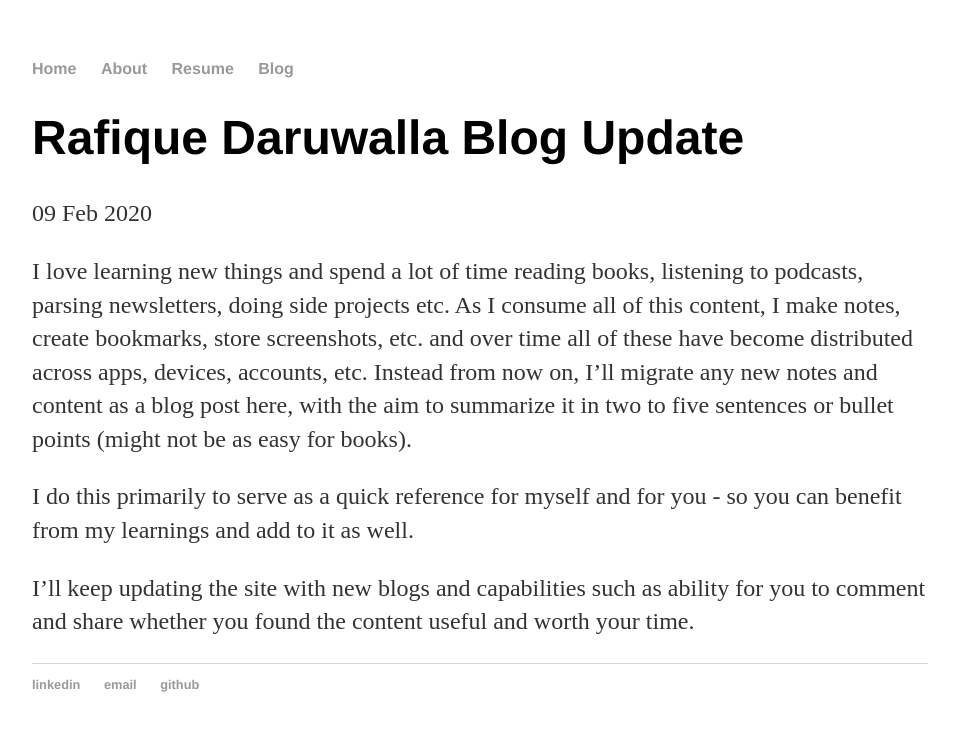
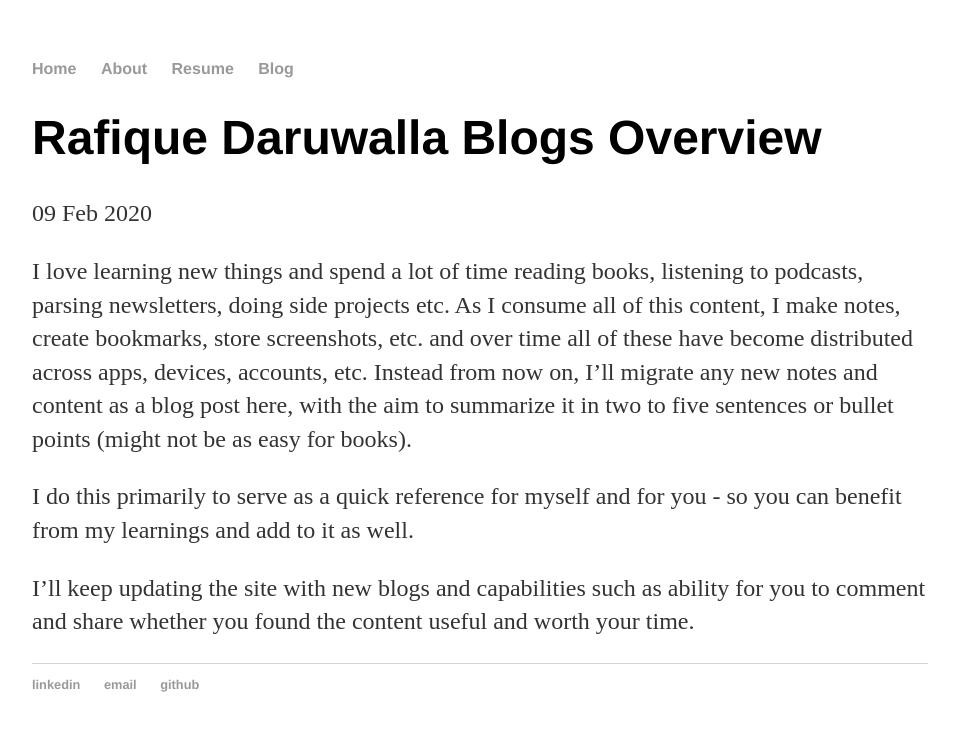
Before and after one commit to rafique-daruwalla/rafique-daruwalla.github.io, a Jekyll site: the page built from _posts/2020-02-09-First-Post.md, in a window 1280 px wide. Shown: the top 731 px of the page, without its empty margins (160-1119 px from the left). Built offline with Jekyll 4.4.1, drawn with Linux system fonts in a browser that asks for light colours.

Commit message:
Update 2020-02-09-First-Post.md
Updated title

```diff
--- a/_posts/2020-02-09-First-Post.md
+++ b/_posts/2020-02-09-First-Post.md
@@ -1,6 +1,6 @@
 ---
 layout: post
-title: "Rafique Daruwalla Blog Update"
+title: "Rafique Daruwalla Blogs Overview"
 date: 2020-02-09
 ---
 
```
